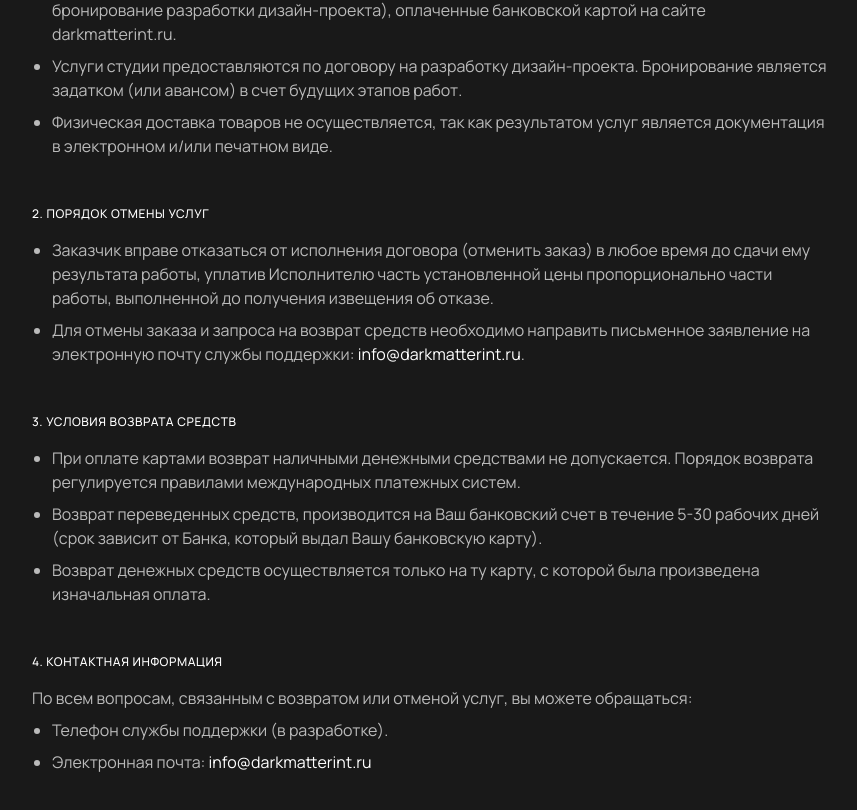
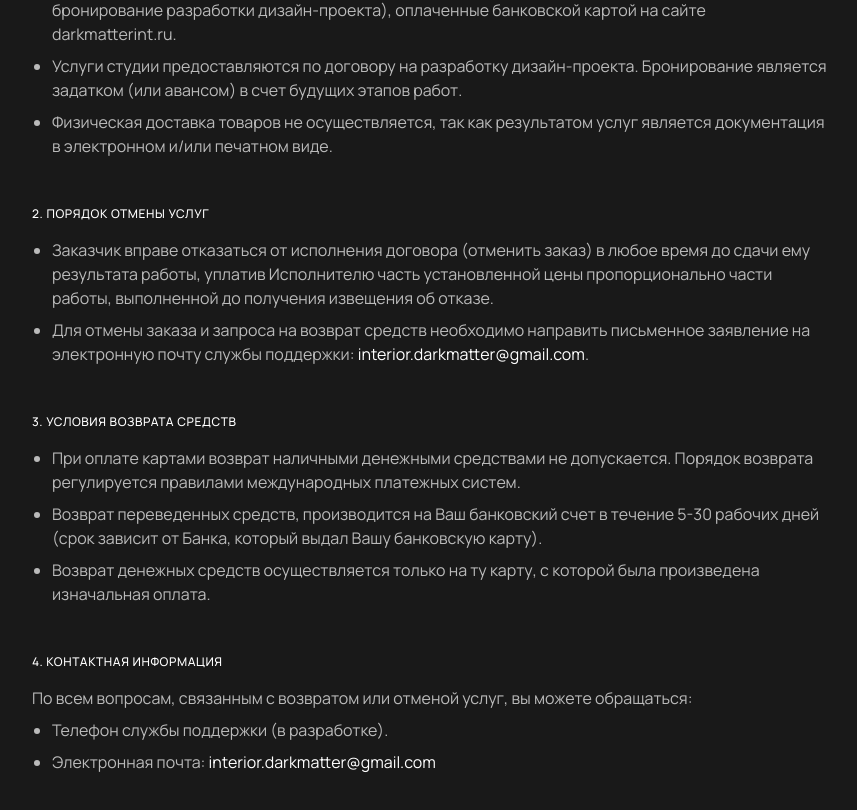
Before and after one commit to niksantonov77/darkmatterinterior, a React (Vite) app: page /refund in a window 1280 px wide. Shown: the part 314-1124 px from the top of the page, without its empty margins (208-1065 px from the left). Built offline with nearby package versions, Linux system fonts and the light colour scheme; a web font is replaced by a local one.

Commit message:
Restore correct working email interior.darkmatter@gmail.com

```diff
--- a/src/App.tsx
+++ b/src/App.tsx
@@ -129,7 +129,7 @@ function App() {
                         {/* Contact & Support */}
                         <div className="flex flex-col gap-2 text-[10px] md:text-xs text-white/30 font-sans">
                             <span className="text-white/50 uppercase tracking-widest mb-1 text-[9px] md:text-[10px]">Служба Поддержки</span>
-                            <a href="mailto:info@darkmatterint.ru" className="hover:text-white transition-colors">info@darkmatterint.ru</a>
+                            <a href="mailto:interior.darkmatter@gmail.com" className="hover:text-white transition-colors">interior.darkmatter@gmail.com</a>
                             <a href="tel:+79119117532" className="hover:text-white transition-colors">+7 (911) 911-75-32</a>
                         </div>
 
--- a/src/pages/Offer.tsx
+++ b/src/pages/Offer.tsx
@@ -73,7 +73,7 @@ export default function Offer() {
                         <p>Расчетный счет (Т-Банк): 40802810000003097356</p>
                         <p>БИК: 044525974</p>
                         <p>Корр. счет: 30101810145250000974</p>
-                        <p>Email: info@darkmatterint.ru</p>
+                        <p>Email: interior.darkmatter@gmail.com</p>
                     </div>
                 </div>
             </div>
--- a/src/pages/Privacy.tsx
+++ b/src/pages/Privacy.tsx
@@ -70,7 +70,7 @@ export default function PrivacyPolicy() {
                     <h2>7. Контакты</h2>
                     <p>
                         Все предложения или вопросы по поводу настоящей Политики конфиденциальности следует сообщать
-                        по электронной почте: info@darkmatterint.ru
+                        по электронной почте: interior.darkmatter@gmail.com
                     </p>
 
                     <h2>8. Безопасность онлайн-платежей</h2>
--- a/src/pages/Refund.tsx
+++ b/src/pages/Refund.tsx
@@ -40,7 +40,7 @@ export default function Refund() {
                         <h2 className="text-xl font-medium text-white mb-4 uppercase tracking-wider text-xs">2. Порядок отмены услуг</h2>
                         <ul className="list-disc pl-5 space-y-2">
                             <li>Заказчик вправе отказаться от исполнения договора (отменить заказ) в любое время до сдачи ему результата работы, уплатив Исполнителю часть установленной цены пропорционально части работы, выполненной до получения извещения об отказе.</li>
-                            <li>Для отмены заказа и запроса на возврат средств необходимо направить письменное заявление на электронную почту службы поддержки: <a href="mailto:info@darkmatterint.ru" className="text-white hover:underline">info@darkmatterint.ru</a>.</li>
+                            <li>Для отмены заказа и запроса на возврат средств необходимо направить письменное заявление на электронную почту службы поддержки: <a href="mailto:interior.darkmatter@gmail.com" className="text-white hover:underline">interior.darkmatter@gmail.com</a>.</li>
                         </ul>
                     </section>
 
@@ -58,7 +58,7 @@ export default function Refund() {
                         <p className="mb-2">По всем вопросам, связанным с возвратом или отменой услуг, вы можете обращаться:</p>
                         <ul className="list-disc pl-5 space-y-2">
                             <li>Телефон службы поддержки (в разработке).</li>
-                            <li>Электронная почта: <a href="mailto:info@darkmatterint.ru" className="text-white hover:underline">info@darkmatterint.ru</a></li>
+                            <li>Электронная почта: <a href="mailto:interior.darkmatter@gmail.com" className="text-white hover:underline">interior.darkmatter@gmail.com</a></li>
                         </ul>
                     </section>
 
```
